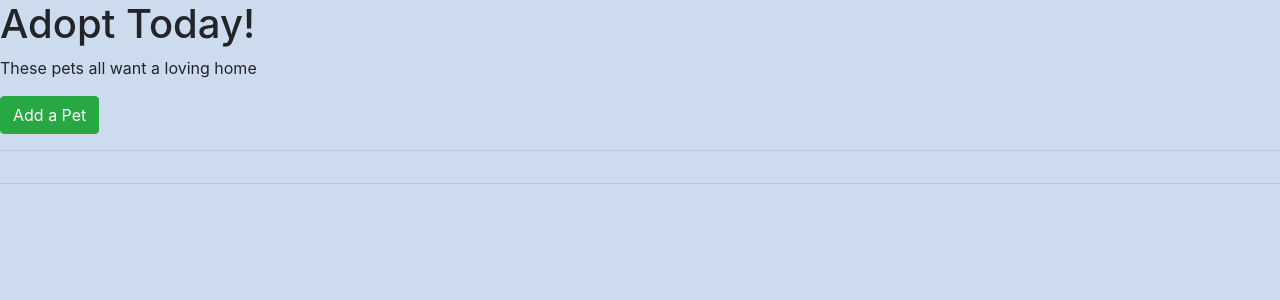
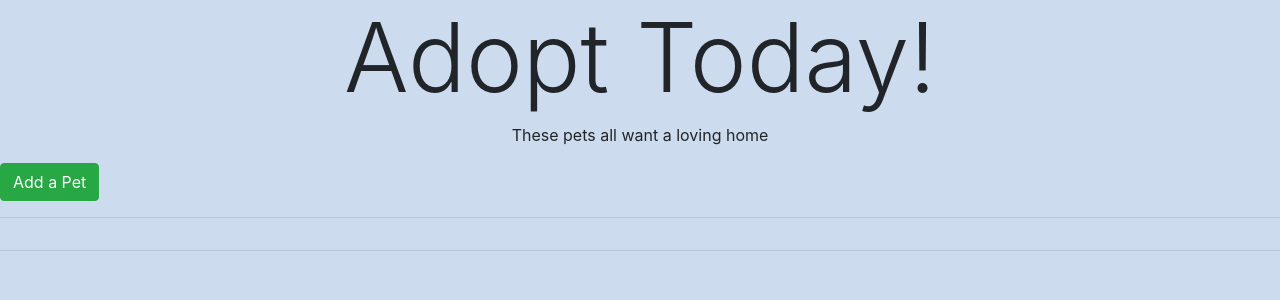
Before and after one commit to ryanbroome/adopt, a Flask app: page / in a window 1280 px wide. Shown: the top 300 px of the page. Run offline with Flask 2, Linux system fonts and the light colour scheme; some libraries are stand-ins or nearby versions.

Commit message:
sizing changes to list page

```diff
--- a/templates/pet_list.html
+++ b/templates/pet_list.html
@@ -10,8 +10,8 @@
   </head>
   <body>
     {% block content %}
-    <h1>Adopt Today!</h1>
-    <p>These pets all want a loving home</p>
+    <h1 class="display-1 text-center">Adopt Today!</h1>
+    <p class="text-center">These pets all want a loving home</p>
     <a href="/add" class="btn btn-success">Add a Pet</a>
     <hr />
     {% for msg in get_flashed_messages( ) %}
@@ -21,7 +21,7 @@
     <div class="contianer text-center">
       <div class="row">
         {% for pet in pets %}
-        <div class="col">
+        <div class="col-md-4">
           <a href="/{{pet.id}}"><img src="{{pet.photo_url}}" alt="pet image" class=".img-thumbnail" /></a>
           <br />
           <a href="/{{pet.id}}" class="pet_link">{{pet.name}}</a>
```
